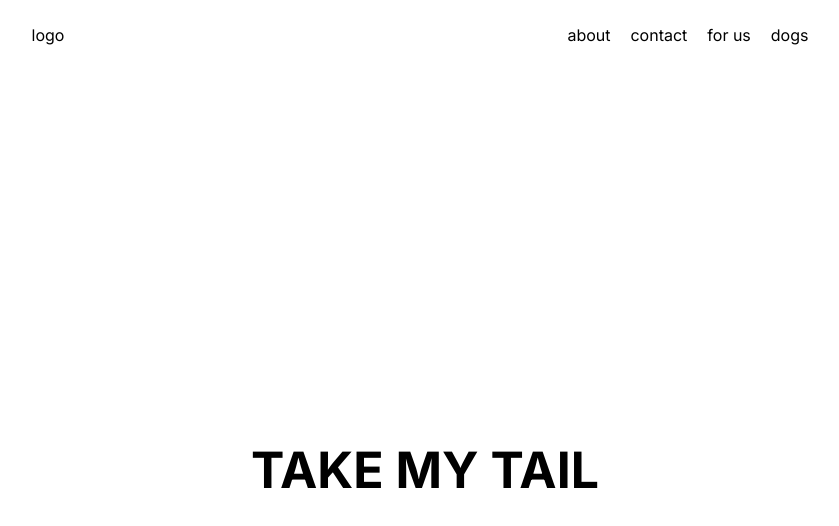
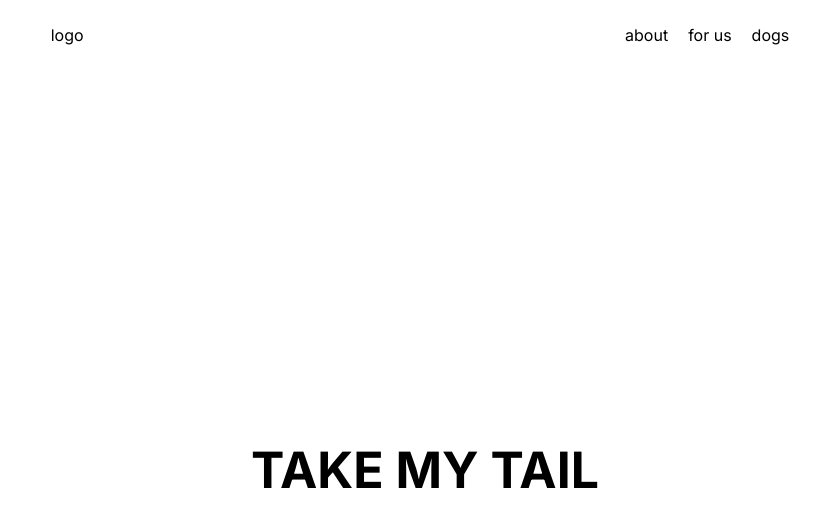
Before and after one commit to ches47/take_my_tail, a Next.js app: page / in a window 1280 px wide. Shown: the top 526 px of the page, without its empty margins (215-1054 px from the left). Built offline with nearby package versions, Linux system fonts and the light colour scheme.

Commit message:
Switch dev_2

```diff
--- a/components/header/Header.jsx
+++ b/components/header/Header.jsx
@@ -6,7 +6,7 @@ const Header = () => {
       <div>logo</div>
       <ul>
         <li>about</li>
-        <li>contact</li>
+        {/* <li>contact</li> */}
         <li>for us</li>
         <li>dogs</li>
       </ul>
```
